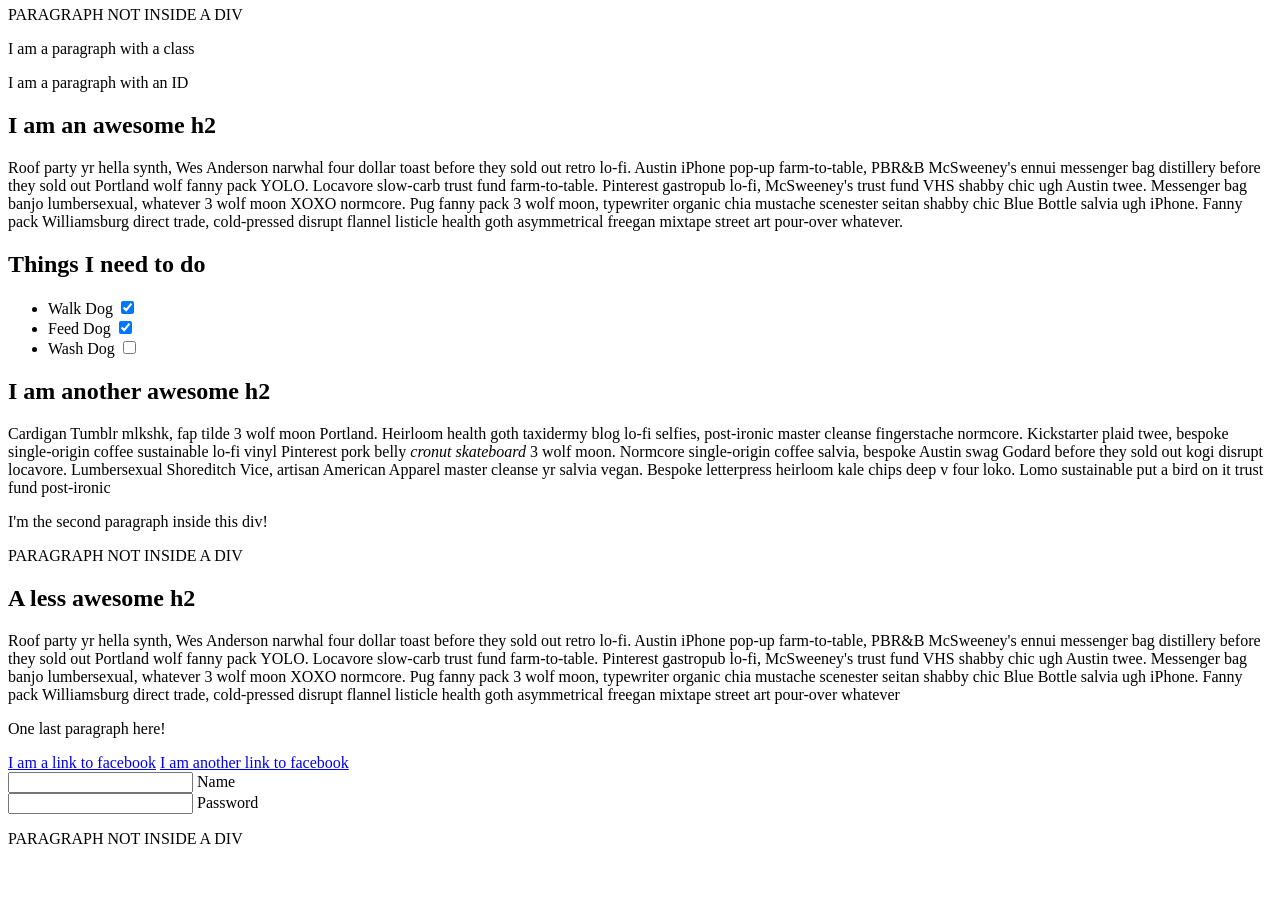
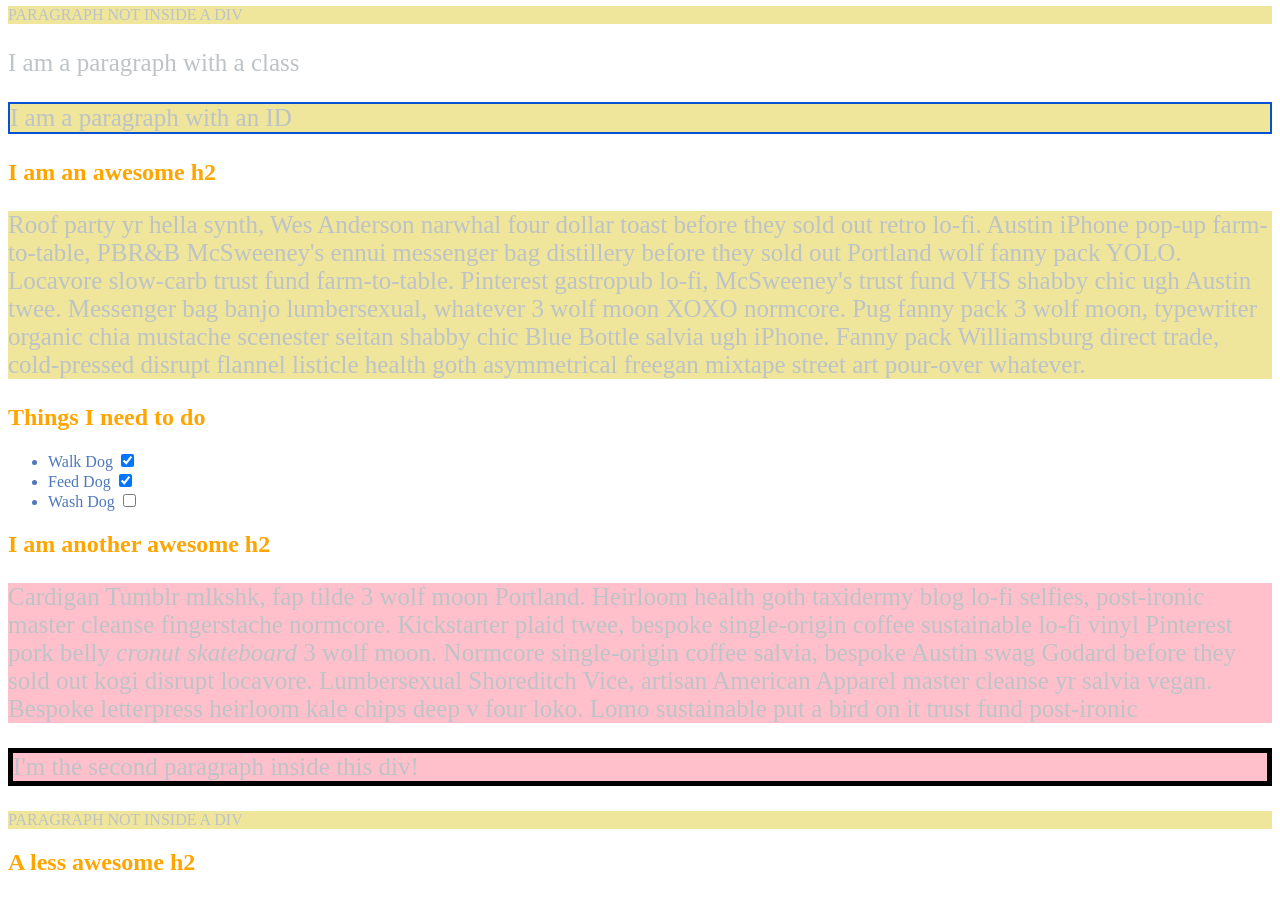
Before and after one commit to mehrimo/front-end-drills, a plain HTML site: page public/selectorsExercise.html in a window 1280 px wide. Shown: the part 60-958 px from the top of the page. Before the commit the page ends 924 px from the top, so only its background shows below. Drawn offline with Linux system fonts and the light colour scheme; files that its build step writes are made by us from their sources.

Commit message:
more css drills

```diff
--- a/public/css/selectors.css
+++ b/public/css/selectors.css
@@ -2,40 +2,63 @@
 DO NOT ALTER THE EXISTING HTML TO DO THIS.  WRITE ONLY CSS!
 
 /* Give the <body> element a background of #bdc3c7*/
-
+body {
+  color: #bdc3c7;
+}
 
 /* Make the <h1> element #9b59b6*/
-
+h1 {
+  color: #9b59b6;
+}
 
 /* Make all <h2> elements orange */
-
+h2 {
+  color: orange;
+}
 
 /* Make all <li> elements blue(pick your own hexadecimal blue)*/
-
+li {
+  color: #4d78bc
+}
 
 /*Change the background on every paragraph to be yellow*/
-
+p {
+  background-color: #efe59b;
+}
 
 /*Make all inputs have a 3px red border*/
-
+input[type="text"] {
+  border: 3px red solid;
+}
 
 /* Give everything with the class 'hello' a white background*/
-
+.hello {
+  background-color: white;
+}
 
 /* Give the element with id 'special' a 2px solid blue border(pick your own rgb blue)*/
-
+#special {
+  border: 2px solid #0452d1;
+}
 
 /*Make all the <p>'s that are nested inside of divs 25px font(font-size: 25px)*/
-
+div p {
+  font-size: 25px;
+}
 
 /*Make only inputs with type 'text' have a gray background*/
-
+input[type="text"] {
+  background-color: gray;
+}
 
 /* Give both <p>'s inside the 3rd <div> a pink background*/
-
-
+div:nth-of-type(3) p {
+  background-color: pink;
+}
 /* Give the 2nd <p> inside the 3rd <div> a 5px white border*/
-
+div:nth-of-type(3) p:nth-of-type(2) {
+  border: 5px black solid;
+}
 
 /* Make the <em> in the 3rd <div> element white and 20px font(font-size:20px)*/
 
--- a/public/selectorsExercise.html
+++ b/public/selectorsExercise.html
@@ -2,7 +2,7 @@
 <head>
   <meta charset="UTF-8">
   <title>Selectors Exercise</title>
-  <link rel="stylesheet" type="text/css" href="selectors.css">
+  <link rel="stylesheet" type="text/css" href="css/selectors.css">
 </head>
 <body>
   <h1>Selectors Exercise</h1>
```
